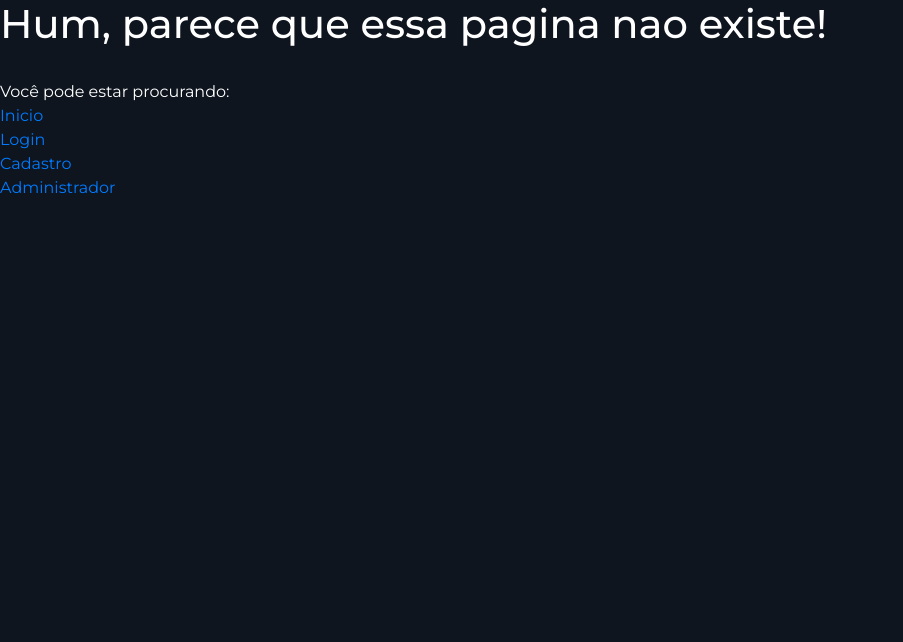
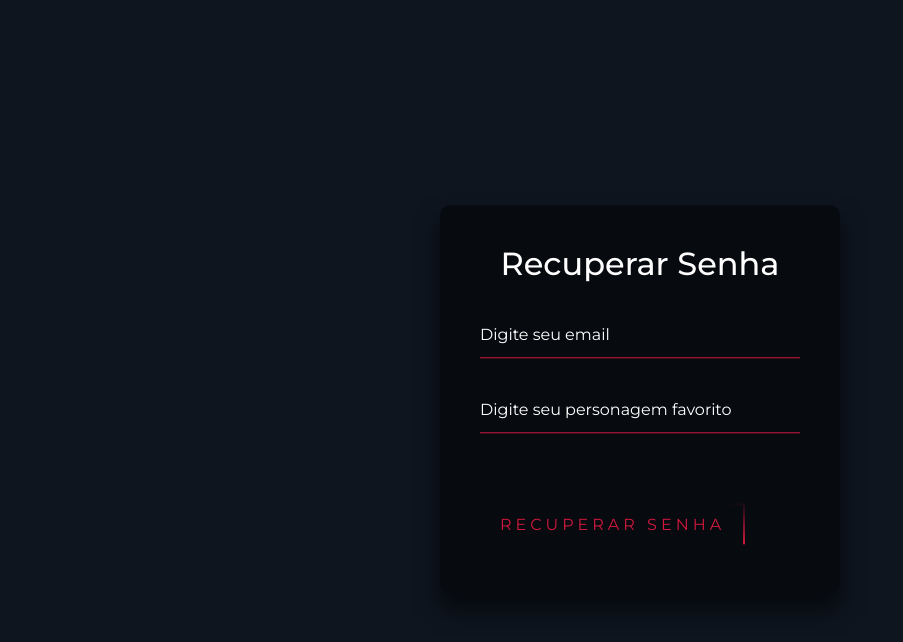
Before and after one commit to cinefyPFC/echeveria-code, a React (Create React App) app: page /recuperarsenha in a window 1280 px wide. Shown: the top 642 px of the page, without its empty margins (0-903 px from the left). Built offline with nearby package versions, Linux system fonts and the light colour scheme.

Commit message:
recupear senha

```diff
--- a/src/routes/index.js
+++ b/src/routes/index.js
@@ -6,6 +6,8 @@ import Cadastro from '../views/Cadastro';
 import Erro from '../views/Error';
 import Index from '../views/Home';
 import Login from '../views/Login';
+import recuperarSenha from '../views/EsqueciSenha';
+import novaSenha from '../views/Novasenha';
 import Admin from '../views/Dashboard';
 import Dashboard from '../views/Dashboard/Profile';
 import gerenciarUsuario from '../components/GerenciamentoUsuario';
@@ -29,6 +31,8 @@ function Routes() {
         <Switch>
           <Route exact path="/" component={Index} />
           <Route exact path="/login" component={Login} />
+          <Route exact path="/recuperarsenha" component={recuperarSenha} />
+          <Route exact path="/novasenha" component={novaSenha} />
           <Route exact path="/cadastro" component={Cadastro} />
           <Route exact path="/admin" component={Admin} />
           <Route exact path="/dash" component={Dashboard} />
--- /dev/null
+++ b/src/views/EsqueciSenha/index.js
@@ -0,0 +1,48 @@
+import React from 'react';
+import { Link } from 'react-router-dom';
+
+function recuperarSenha(){
+  console.log("email enviado");
+}
+
+function Login() {
+  return (
+    <div className="body">
+      <div className="cadastro-box">
+        <h2>Recuperar Senha</h2>
+        <form>
+          <div className="user-box">
+            <input
+              type="text"
+              name="email"
+              pattern="/^[^\s@]+@[^\s@]+$/"
+              required=""
+            />
+            <label>Digite seu email </label>
+
+          </div>
+          <div className="user-box">
+            <input
+              type="text"
+              name="email"
+              pattern="/^[^\s@]+@[^\s@]+$/"
+              required=""
+            />
+            <label>Digite seu personagem favorito </label>
+
+          </div>
+
+          <Link to="#" onClick={recuperarSenha}>
+            <span></span>
+            <span></span>
+            <span></span>
+            <span></span>
+            Recuperar Senha
+          </Link>
+        </form>
+      </div>
+    </div>
+  );
+}
+
+export default Login;
--- a/src/views/Login/index.jsx
+++ b/src/views/Login/index.jsx
@@ -85,6 +85,7 @@ function Login() {
             Cadastrar
           </Link>
         </form>
+        <Link to="/recuperarsenha">Recuperar senha</Link>
       </div>
     </div>
   );
--- /dev/null
+++ b/src/views/Novasenha/index.js
@@ -0,0 +1,39 @@
+import React from 'react';
+import { Link } from 'react-router-dom';
+
+function atualizarSenha() {
+  console.log('senha atualizada');
+}
+
+function Login() {
+  return (
+    <div className="body">
+      <div className="cadastro-box">
+        <h2>Nova Senha</h2>
+        <form>
+          <div className="user-box">
+            <input
+              type="password"
+              name="senha"
+              pattern="/^[^\s@]+@[^\s@]+$/"
+              required=""
+
+
+            />
+            <label>Digite sua nova senha </label>
+          </div>
+
+          <Link to="#" onClick={atualizarSenha}>
+            <span></span>
+            <span></span>
+            <span></span>
+            <span></span>
+            Atualizar Senha
+          </Link>
+        </form>
+      </div>
+    </div>
+  );
+}
+
+export default Login;
```
